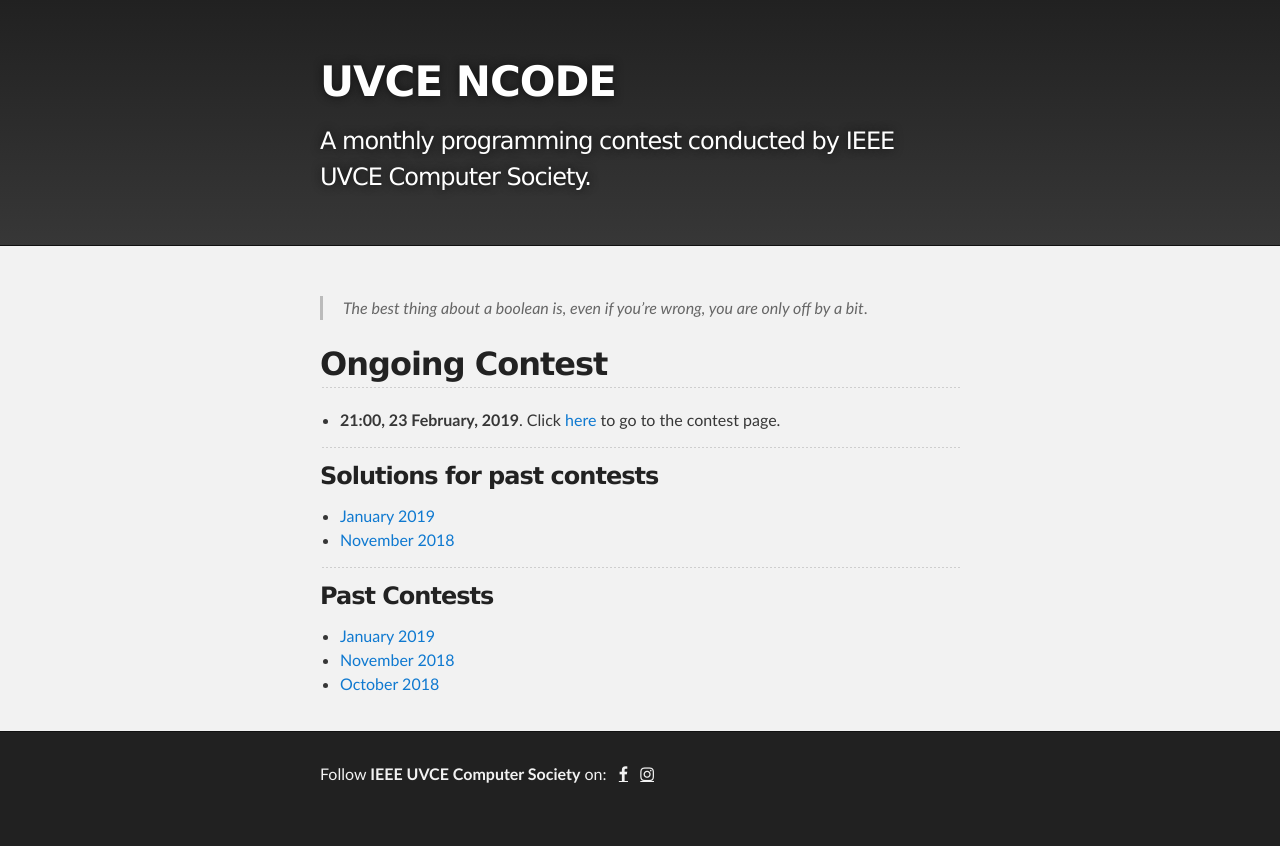
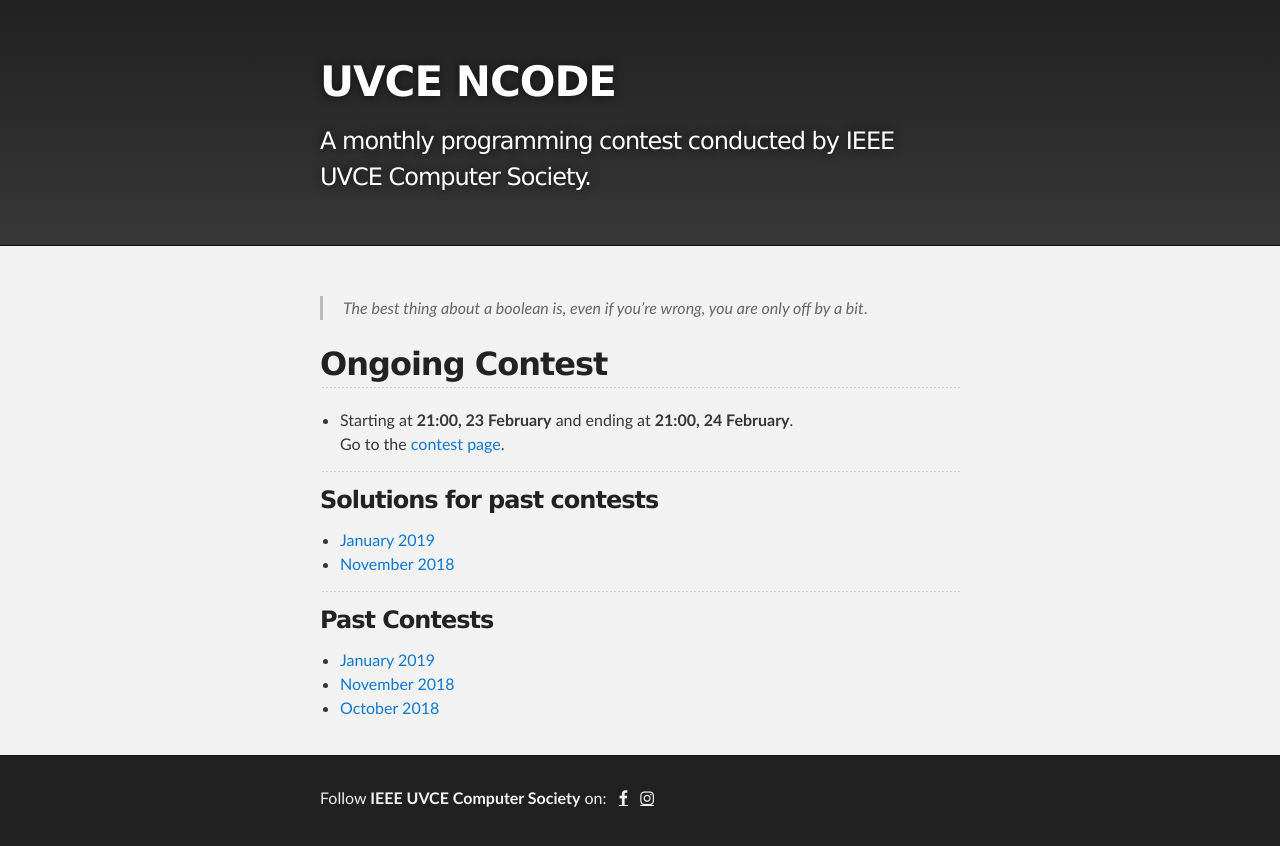
Before and after one commit to ieee-uvce-cs/ncode, a Jekyll site: the page built from index.md, in a window 1280 px wide. Shown: the top 846 px of the page. Built offline with Jekyll 4.4.1, drawn with Linux system fonts in a browser that asks for light colours.

Commit message:
Updated ongoing contest message

```diff
--- a/index.md
+++ b/index.md
@@ -5,8 +5,8 @@ layout: default
 > *The best thing about a boolean is, even if you're wrong, you are only off by a bit*.
 
 ## Ongoing Contest
-- **21:00, 23 February, 2019**. Click [here](https://www.hackerrank.com/contests/uvce-ncode-february-2019/challenges)
-to go to the contest page.
+- Starting at **21:00, 23 February** and ending at **21:00, 24 February**.
+Go to the [contest page](https://www.hackerrank.com/contests/uvce-ncode-february-2019/challenges).
 
 * * *
 
```
